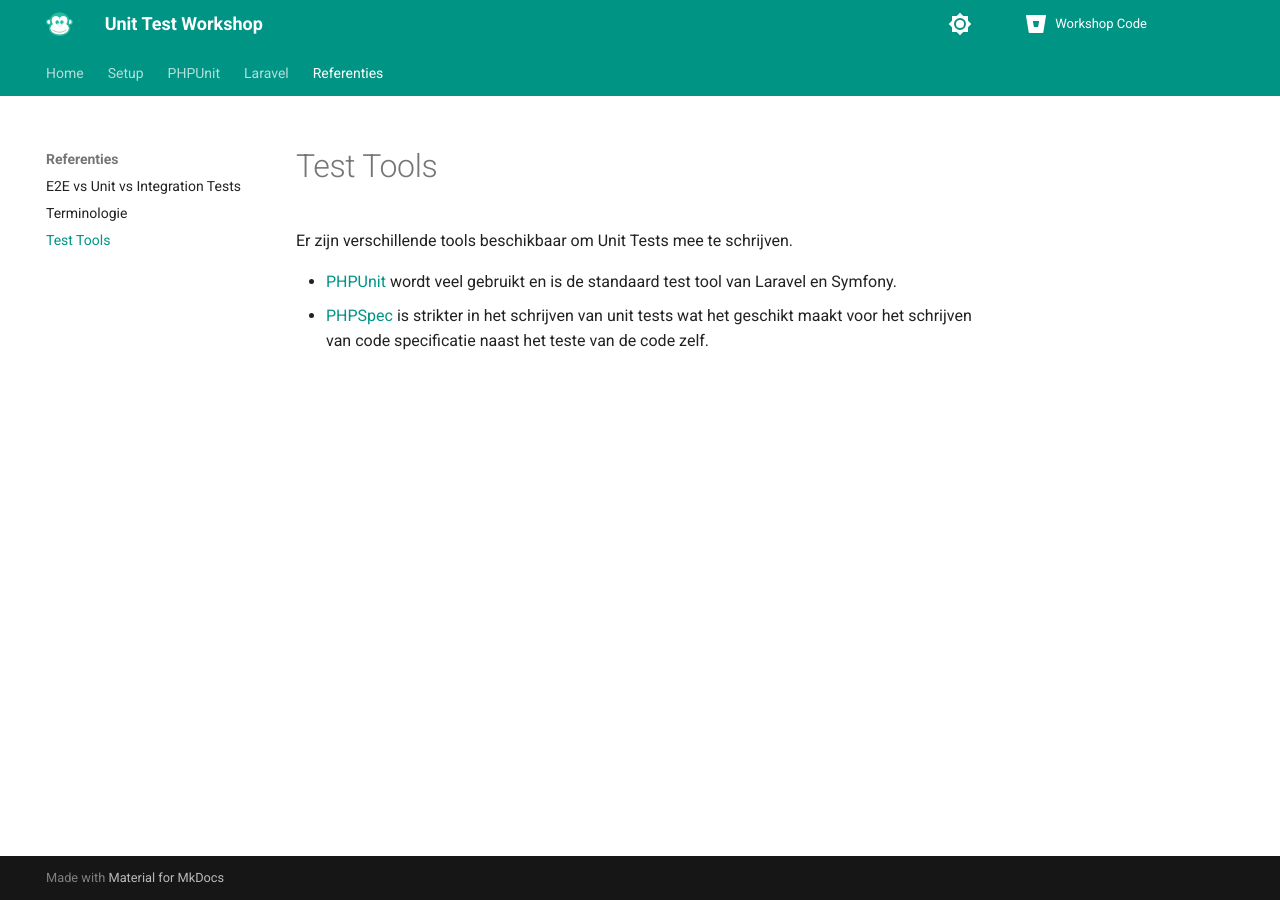
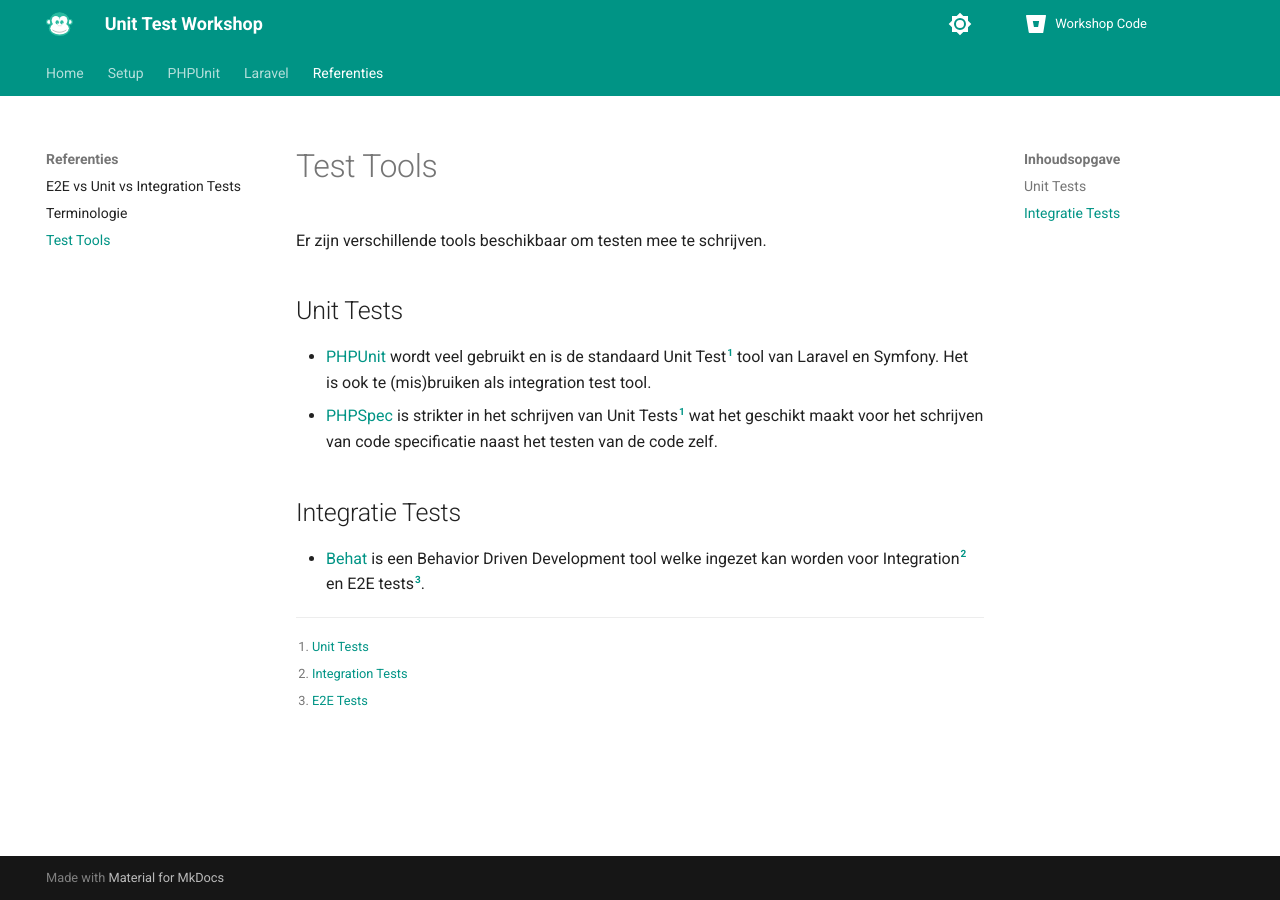
Before and after one commit to wimulkeman/symfony-unit-test-workshop-docs, an MkDocs documentation site: the page built from docs/tabs/Referenties/tools.md, in a window 1280 px wide. Built offline with MkDocs 1.6.1 and Material for MkDocs 9.7.7, drawn with Linux system fonts in a browser that asks for light colours.

Commit message:
chore: adding integration testing tool
Adding the Behat tool + adding references to the different test types.

```diff
--- a/docs/tabs/Referenties/tools.md
+++ b/docs/tabs/Referenties/tools.md
@@ -1,10 +1,18 @@
 Test Tools
 ==========
 
-Er zijn verschillende tools beschikbaar om Unit Tests mee te schrijven.
+Er zijn verschillende tools beschikbaar om testen mee te schrijven.
 
-- [PHPUnit](https://phpunit.de/) wordt veel gebruikt en is de standaard test tool
-van Laravel en Symfony.
-- [PHPSpec](http://phpspec.net/en/stable/) is strikter in het schrijven van unit
-tests wat het geschikt maakt voor het schrijven van code specificatie naast het
-teste van de code zelf.
+## Unit Tests
+- [PHPUnit](https://phpunit.de/) wordt veel gebruikt en is de standaard Unit Test[^Unit Test] tool
+van Laravel en Symfony. Het is ook te (mis)bruiken als integration test tool.
+- [PHPSpec](http://phpspec.net/en/stable/) is strikter in het schrijven van Unit Tests[^Unit Test] wat het geschikt
+maakt voor het schrijven van code specificatie naast het testen van de code zelf.
+
+## Integratie Tests
+- [Behat](https://docs.behat.org/en/latest/) is een Behavior Driven Development tool welke ingezet kan worden voor
+Integration[^Integration Test] en E2E tests[^E2E Test].
+
+[^Unit Test]: [Unit Tests](/tabs/Referenties/e2e-vs-unit-vs-integration-test/#unit-tests)
+[^Integration Test]: [Integration Tests](/tabs/Referenties/e2e-vs-unit-vs-integration-test/#integration-tests)
+[^E2E Test]: [E2E Tests](/tabs/Referenties/e2e-vs-unit-vs-integration-test/#e2e-tests)
```
